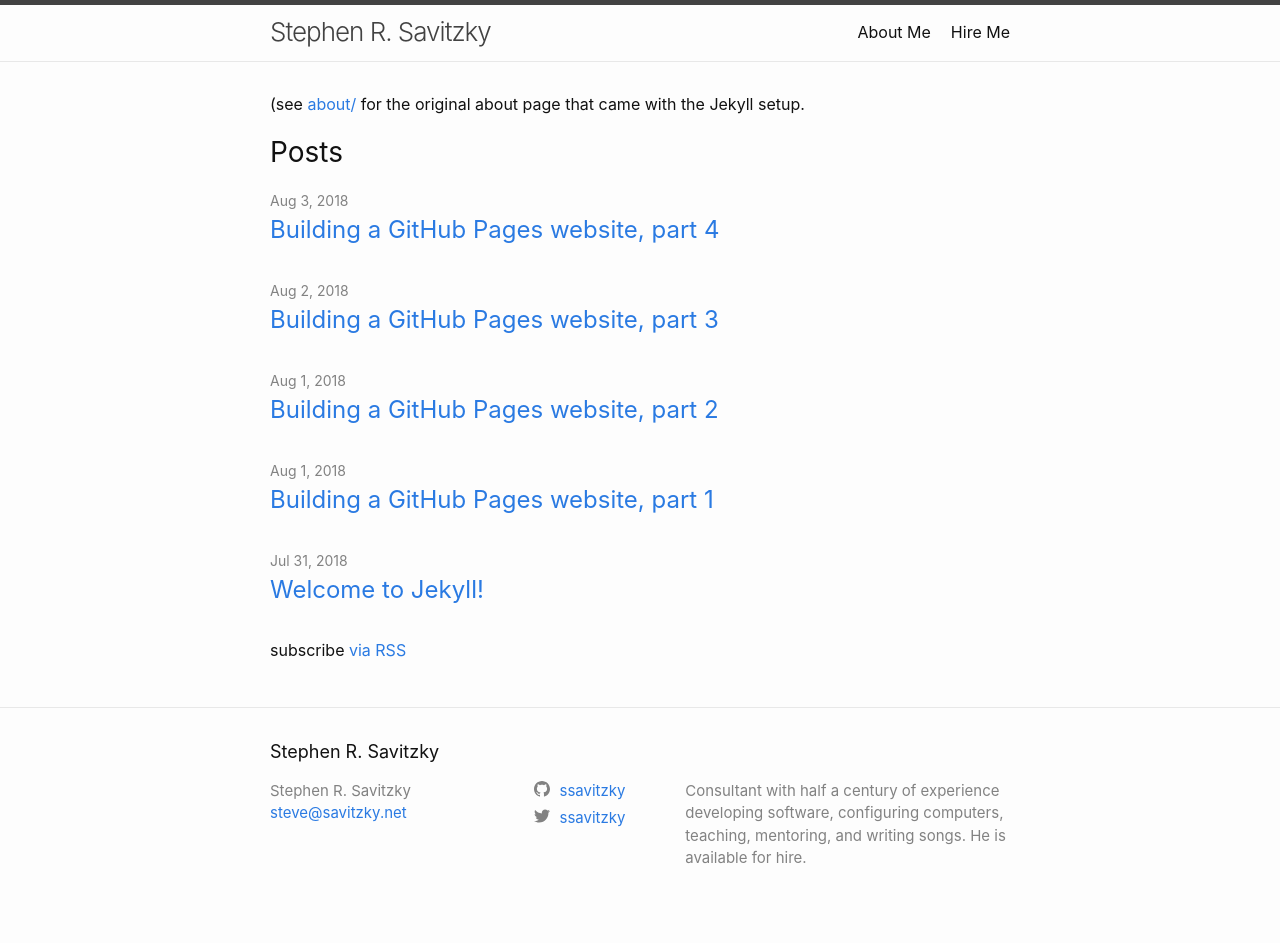
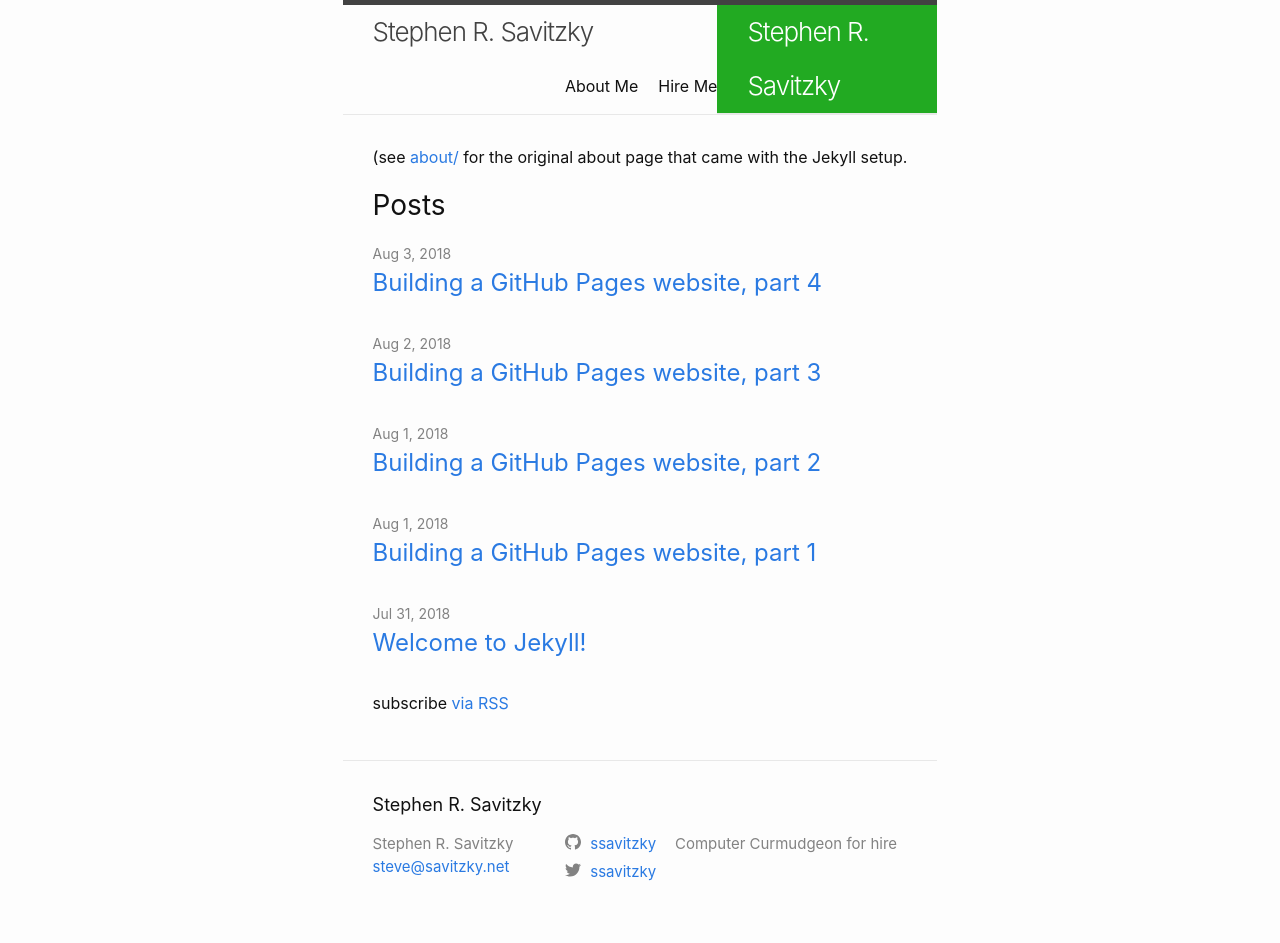
Before and after one commit to ssavitzky/ssavitzky.github.io, a Jekyll site: the page built from index.md, in a window 1280 px wide. Built offline with Jekyll 4.4.1, drawn with Linux system fonts in a browser that asks for light colours.

Commit message:
hack the minima theme to add sidebar.
This really needs to be rebased onto the result of copying in the files
from minima.

```diff
--- a/_config.yml
+++ b/_config.yml
@@ -16,6 +16,9 @@
 title: Stephen R. Savitzky
 email: steve@savitzky.net
 description: >- # this means to ignore newlines until "baseurl:"
+  Computer Curmudgeon for hire
+
+long_description:
   Consultant with half a century of experience
   developing software, configuring computers, teaching, mentoring, and writing
   songs.  He is available for hire.
@@ -26,8 +29,12 @@
 
 # Build settings
 markdown: kramdown
-theme: minima #jekyll-theme-minimal #read-mostly-jekyll-theme
+theme: minima
+#theme: jekyll-theme-minimal
+#theme: read-mostly-jekyll-theme
 #remote_theme: old-jekyll-templates/Read-Only-Jekyll-Theme
+
+repository: "ssavitzky/ssavitzky.github.io"
 
 plugins:
   - jekyll-feed
@@ -50,3 +57,7 @@
 header_pages:
     - about-me.md
     - hire-me.md
+
+sidebar_pages:
+    - about.md
+    - hire-me.md
--- /dev/null
+++ b/_includes/sidebar.html
@@ -0,0 +1,32 @@
+
+<header class="sidebar" role="banner">
+
+  <div class="wrapper">
+    {%- assign default_paths = site.pages | map: "path" -%}
+    {%- assign page_paths = site.sidebar_pages | default: default_paths -%}
+    <a class="sb-title" rel="author" href="{{ "/" | relative_url }}">{{ site.title | escape }}</a>
+
+    {%- if page_paths -%}
+      <nav class="sb-nav">
+        <input type="checkbox" id="sb-trigger" class="sb-trigger" />
+        <label for="sb-trigger">
+          <span class="menu-icon">
+            <svg viewBox="0 0 18 15" width="18px" height="15px">
+              <path d="M18,1.484c0,0.82-0.665,1.484-1.484,1.484H1.484C0.665,2.969,0,2.304,0,1.484l0,0C0,0.665,0.665,0,1.484,0 h15.032C17.335,0,18,0.665,18,1.484L18,1.484z M18,7.516C18,8.335,17.335,9,16.516,9H1.484C0.665,9,0,8.335,0,7.516l0,0 c0-0.82,0.665-1.484,1.484-1.484h15.032C17.335,6.031,18,6.696,18,7.516L18,7.516z M18,13.516C18,14.335,17.335,15,16.516,15H1.484 C0.665,15,0,14.335,0,13.516l0,0c0-0.82,0.665-1.483,1.484-1.483h15.032C17.335,12.031,18,12.695,18,13.516L18,13.516z"/>
+            </svg>
+          </span>
+        </label>
+
+        <div class="sb-trigger">
+          {%- for path in page_paths -%}
+            {%- assign my_page = site.sidebar_pages | where: "path", path | first -%}
+            {%- if my_page.title -%}
+            <a class="sb-page-link" href="{{ my_page.url | relative_url }}">{{ my_page.title | escape }}</a>
+            {%- endif -%}
+          {%- endfor -%}
+        </div>
+      </nav>
+    {%- endif -%}
+
+  </div>
+</header>
--- a/_layouts/default.html
+++ b/_layouts/default.html
@@ -4,17 +4,20 @@
   {%- include head.html -%}
 
   <body>
+    <div class="wrapper"> <!-- new -->
+    {%- include sidebar.html -%}
 
+    <!--div class="wrapper"-->
     {%- include header.html -%}
-
     <main class="page-content" aria-label="Content">
       <div class="wrapper">
         {{ content }}
       </div>
     </main>
 
+    <!--/div-->
     {%- include footer.html -%}
-
+    </div>
   </body>
 
 </html>
--- a/_sass/minima.scss
+++ b/_sass/minima.scss
@@ -17,6 +17,10 @@
 $grey-color:       #828282 !default;
 $grey-color-light: lighten($grey-color, 40%) !default;
 $grey-color-dark:  darken($grey-color, 25%) !default;
+
+// sidebar colors
+$sb-text-color:    #ffffff !default;
+$sb-background-color:    #22aa22 !default;
 
 $table-text-align: left !default;
 
--- a/_sass/minima/_layout.scss
+++ b/_sass/minima/_layout.scss
@@ -28,6 +28,8 @@
   float: right;
   line-height: $base-line-height * $base-font-size * 2.25;
 
+  background-color: $background-color;
+  color: $text-color;
   .nav-trigger {
       display: none;
   }
@@ -84,6 +86,122 @@
     }
 
     input:checked ~ .trigger {
+      display: block;
+      padding-bottom: 5px;
+    }
+
+    .page-link {
+      display: block;
+      padding: 5px 10px;
+
+      &:not(:last-child) {
+        margin-right: 0;
+      }
+      margin-left: 20px;
+    }
+  }
+}
+
+
+
+/**
+ * Sidebar
+ */
+.sidebar {
+  border-top: 5px solid $grey-color-dark;
+  border-bottom: 1px solid $grey-color-light;
+  width: 220px;
+  height: 100%;
+  background-color: $sb-background-color;
+  color: $sb-text-color;
+  float: right;
+  //display: block;
+
+  // Positioning context for the mobile navigation icon
+  position: relative;
+}
+
+.sb-title {
+  @include relative-font-size(1.625);
+  font-weight: 300;
+  line-height: $base-line-height * $base-font-size * 2.25;
+  letter-spacing: -1px;
+  margin-bottom: 0;
+  float: left;
+  color: $sb-text-color;
+  line-height: $base-line-height
+
+  &,;
+  &:visited {
+    color: $grey-color-dark;
+  }
+}
+
+.sb-nav {
+    float: right;
+    height: 100%;
+    width: auto;
+  line-height: $base-line-height * $base-font-size * 2.25;
+
+  background-color: $sb-background-color;
+  color: $sb-text-color;
+
+  .sb-trigger {
+      display: none;
+  }
+
+  .menu-icon {
+    display: none;
+  }
+
+  .sb-page-link {
+    color: $sb-text-color;
+    line-height: $base-line-height;
+
+    // Gaps between nav items, but not on the last one
+    &:not(:last-child) {
+      margin-right: 20px;
+    }
+  }
+
+  @include media-query($on-palm) {
+    position: absolute;
+    top: 9px;
+    right: $spacing-unit / 2;
+    background-color: $sb-background-color;
+    border: 1px solid $grey-color-light;
+    border-radius: 5px;
+    text-align: right;
+
+    label[for="sb-trigger"] {
+      display: block;
+      float: right;
+      width: 36px;
+      height: 36px;
+      z-index: 2;
+      cursor: pointer;
+    }
+
+    .menu-icon {
+      display: block;
+      float: right;
+      width: 36px;
+      height: 26px;
+      line-height: 0;
+      padding-top: 10px;
+      text-align: center;
+
+      > svg {
+        fill: $grey-color-dark;
+      }
+    }
+
+    input ~ .sb-trigger {
+      clear: both;
+      display: none;
+    }
+
+    input:checked ~ .sb-trigger {
       display: block;
       padding-bottom: 5px;
     }
```
